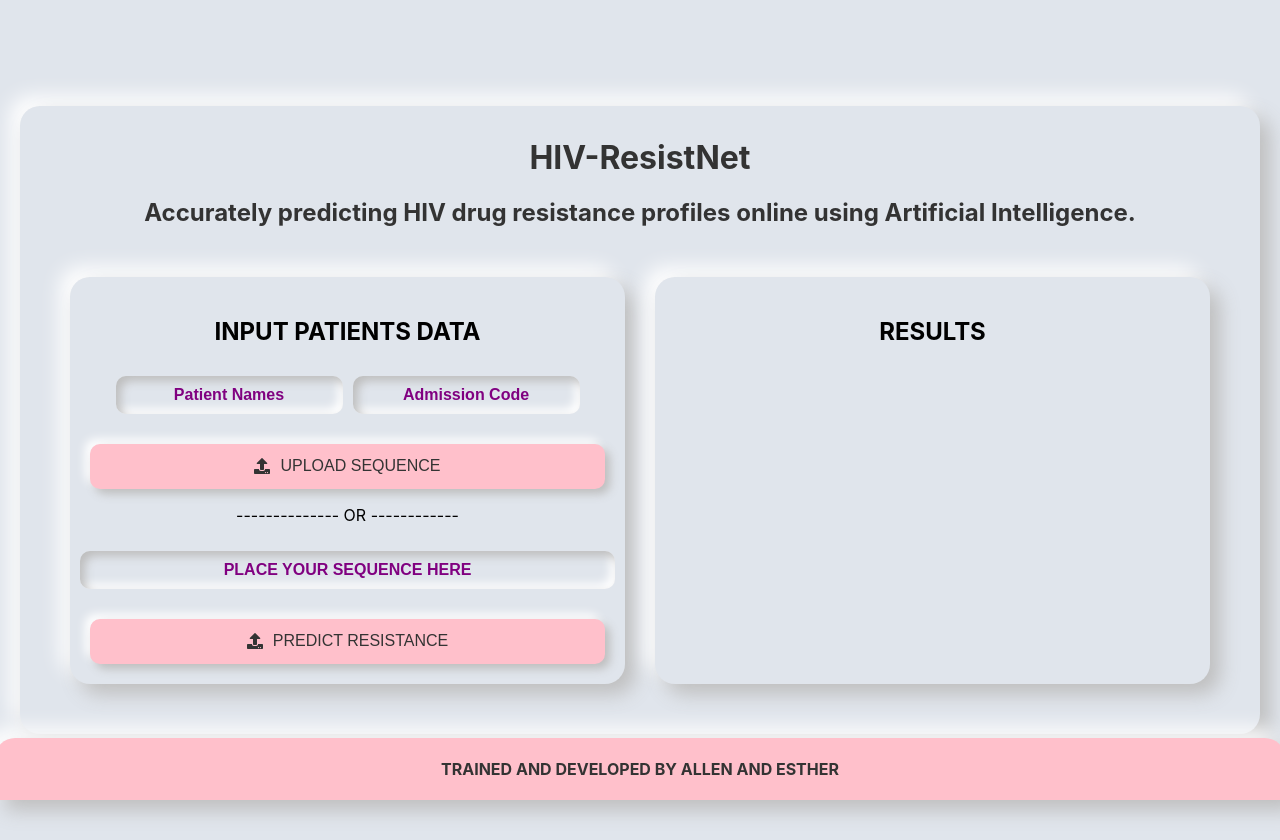
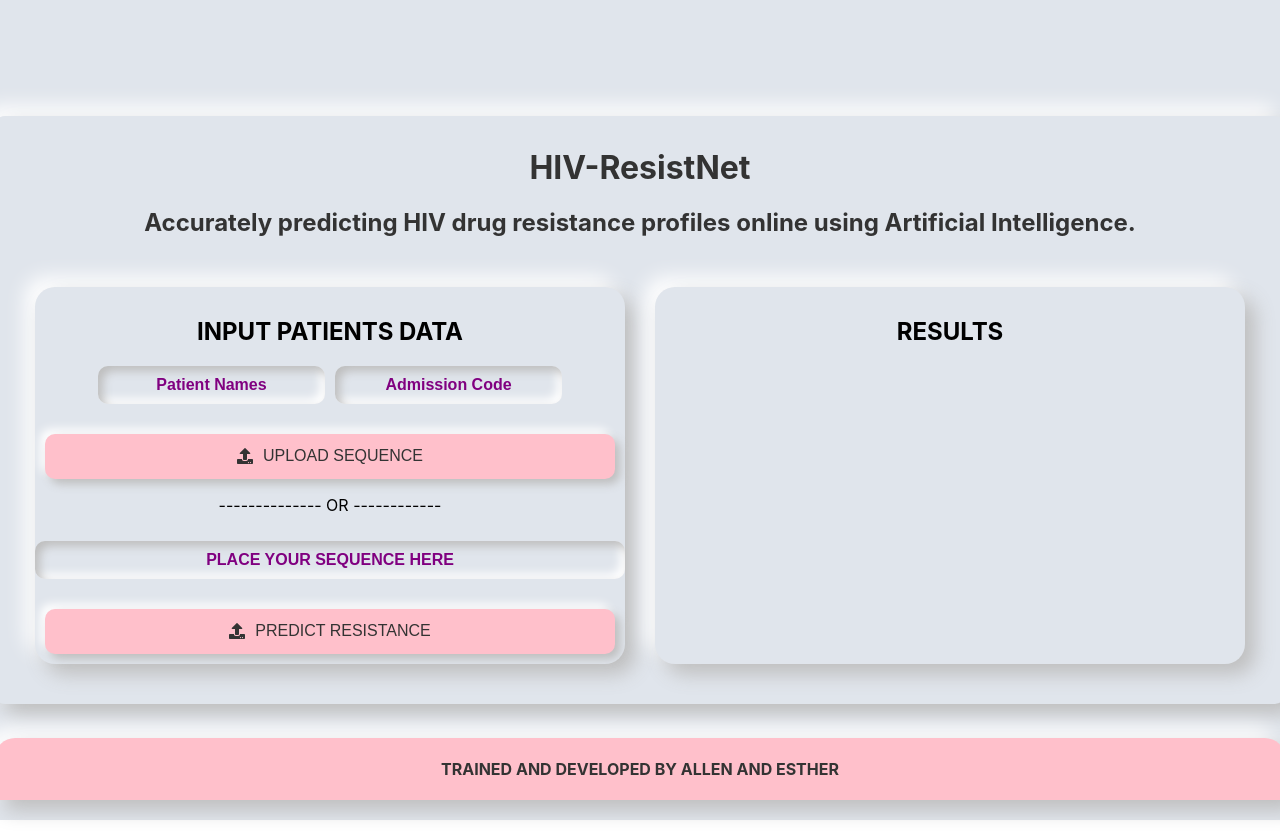
Before and after one commit to PhillDev-coder256/hivdrugresistance, a React (Create React App) app: page / in a window 1280 px wide. Built offline with nearby package versions, Linux system fonts and the light colour scheme.

Commit message:
Update App.css

```diff
--- a/src/App.css
+++ b/src/App.css
@@ -7,21 +7,21 @@
   flex-direction: column;
   align-items: center;
   justify-content: center;
-  padding: 20px;
+  padding: 10px 5px;
 }
 
 .q-page-container {
   width: 100%;
-  max-width: 1200px;
-  padding: 20px;
+/*   max-width: 1200px; */
+  padding: 10px;
   box-shadow: 10px 10px 20px #bebebe, -10px -10px 20px #ffffff;
-  border-radius: 20px;
+  border-radius: 10px;
   background-color: #e0e5ec;
 }
 
 .headers {
   text-align: center;
-  margin-bottom: 20px;
+  margin-bottom: 10px;
 }
 
 .headers h1, .headers h2 {
@@ -43,7 +43,7 @@
   width: 48%;
   background-color: #e0e5ec;
   border-radius: 20px;
-  padding: 20px;
+  padding: 10px;
   box-shadow: 10px 10px 20px #bebebe, -10px -10px 20px #ffffff;
 }
 
@@ -95,7 +95,7 @@
   width: 100%;
   background-color: #e0e5ec;
   border-radius: 10px;
-  padding: 20px;
+  padding: 10px;
   box-shadow: 5px 5px 10px #bebebe, -5px -5px 10px #ffffff;
   margin-top: 20px;
   margin-bottom: 100px;
@@ -107,7 +107,7 @@
 }
 
 .result-container p {
-  margin: 5px 0;
+  margin: 3px 0;
   color: #333;
 }
 
@@ -129,7 +129,7 @@
   box-shadow: 10px 10px 20px #bebebe, -10px -10px 20px #ffffff;
   font-weight: bolder;
   border-radius: 20px 20px 0 0;
-  margin-top: 20px;
+  margin-top: 200px;
 }
 
 @media (max-width: 768px) {
```
